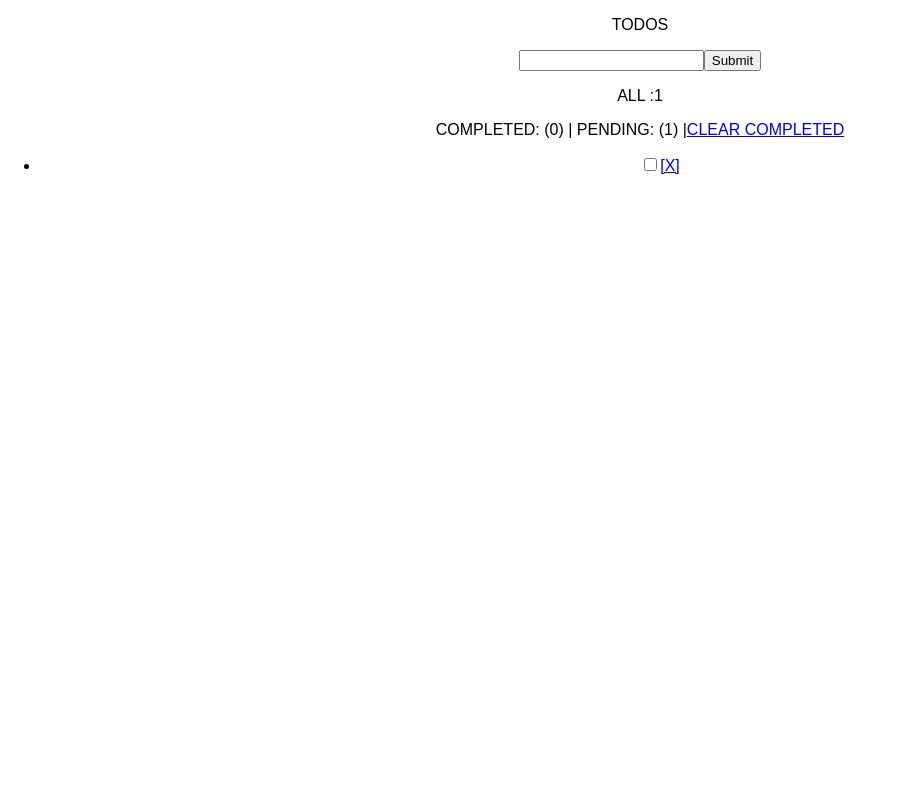
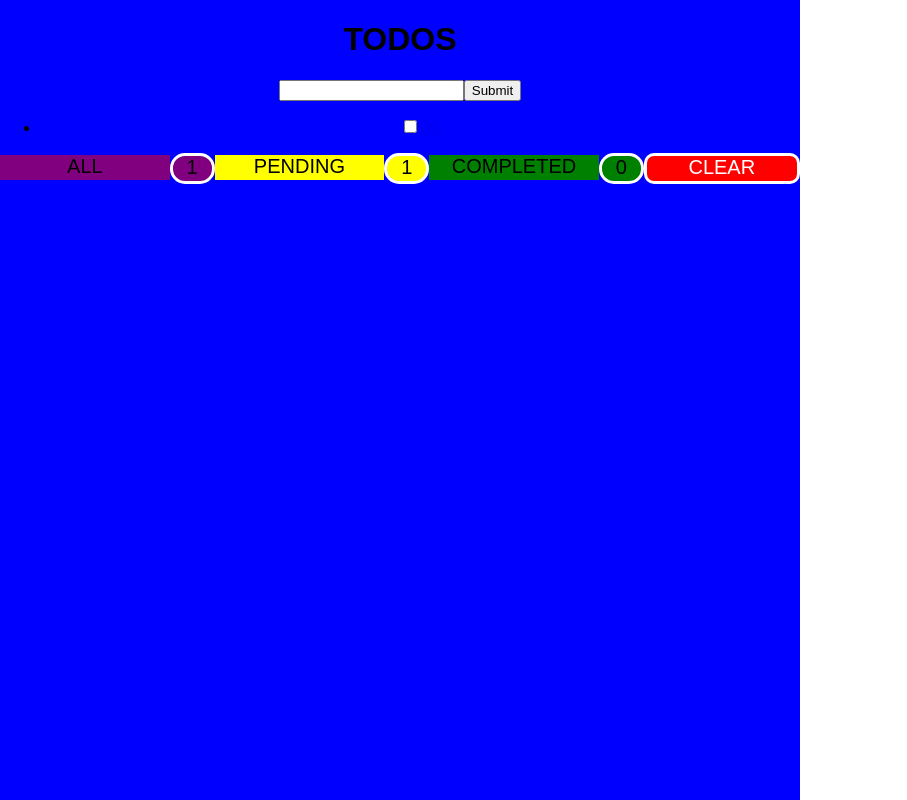
Before and after one commit to willsinn/react-todo-complete, a React (Create React App) app: page / in a window 1280 px wide. Shown: the whole page, without its empty margins (0-907 px from the left). Built offline with nearby package versions, Linux system fonts and the light colour scheme.

Commit message:
added classNames on App, styled todos-status-container

```diff
--- a/src/App.css
+++ b/src/App.css
@@ -1,28 +1,100 @@
-.App {
+.app-container {
   text-align: center;
+  height: 800px;
+  max-width: 800px;
+  background-color: blue;
+  display: flex;
+  flex-direction: column;
 }
 
-.App-logo {
-  animation: App-logo-spin infinite 20s linear;
-  height: 80px;
+
+
+/* todos status styling */
+
+.todos-status-container {
+  width: 800px;
+  height: 30px;
+  display: flex;
+  justify-content: space-between;
 }
 
-.App-header {
-  background-color: #222;
-  height: 150px;
-  padding: 20px;
-  color: white;
+.todos-status-all {
+  width: 175px;
+  height: 25px;
+  margin: auto;
+  background-color: purple;
+  font-size: 20px;
 }
 
-.App-title {
-  font-size: 1.5em;
+.todos-status-pending {
+  width: 175px;
+  height: 25px;
+  margin: auto;
+  background-color: yellow;
+  font-size: 20px;
+
 }
 
-.App-intro {
-  font-size: large;
+.todos-status-completed {
+  width: 175px;
+  height: 25px;
+  margin: auto;
+  background-color: green;
+  font-size: 20px;
+
 }
 
-@keyframes App-logo-spin {
-  from { transform: rotate(0deg); }
-  to { transform: rotate(360deg); }
+
+
+/* Number Counter Styles */
+
+.number-counter-all {
+  width: 40px;
+  height: 25px;
+  margin: auto;
+  background-color: purple;
+  border: 3px solid white;
+  font-size: 20px;
+  border-radius: 15px;
+
 }
+
+.number-counter-pending {
+  width: 40px;
+  height: 25px;
+  margin: auto;
+  background-color: yellow;
+  font-size: 20px;
+  border-radius: 15px;
+  border: 3px solid white;
+
+
+
+}
+.number-counter-completed {
+  width: 40px;
+  height: 25px;
+  margin: auto;
+  background-color: green;
+  font-size: 20px;
+  border-radius: 15px;
+  border: 3px solid white;
+
+
+}
+
+
+.todos-clear-completed {
+  width: 155px;
+  height: 25px;
+  margin: auto;
+  background-color: red;
+  font-size: 20px;
+  border-radius: 10px;
+  border: 3px solid white;
+}
+
+.todos-clear-completed a {
+  color: #FFFFFF;
+  text-decoration: none;
+}
--- a/src/App.js
+++ b/src/App.js
@@ -55,37 +55,44 @@ class App extends Component {
 
   render() {
     return (
-      <div className="App">
-      <p> TODOS </p>
+      <div className="app-container">
+      <h1 className="app-title"> TODOS </h1>
 
         <form onSubmit={this.handleSubmit.bind(this)} >
           <input onChange={this.handleChange.bind(this)} value={this.state.title} />
-          <button>
-            Submit
-          </button>
+          <button> Submit </button>
         </form>
 
-        <p className="Total-Todos">
-          ALL :
-          { this.state.todos.length }
-        </p>
-
-        <p className="Done-Todos">
-          COMPLETED:
-          ({ this.state.todos.filter((todo) => { return todo.done }).length }) |
-          PENDING:
-          ({ this.state.todos.filter((todo) => { return !todo.done }).length }) |
-            <a href='/' onClick={ this.handleClearCompleted.bind(this)} >
-             CLEAR COMPLETED
-             </a>
-        </p>
 
         <DisplayList
           handleDone={this.handleDone.bind(this)}
           handleDelete={this.handleDelete.bind(this)}
           todos={this.state.todos}
+        />
 
-        />
+
+        <div className="todos-status-container">
+          <p className="todos-status-all">
+          ALL
+          </p>
+          <p className="number-counter-all">{ this.state.todos.length }</p>
+
+          <p className="todos-status-pending">
+          PENDING
+          </p>
+          <p className="number-counter-pending">{ this.state.todos.filter((todo) => { return !todo.done }).length }</p>
+
+          <p className="todos-status-completed">
+          COMPLETED
+          </p>
+          <p className="number-counter-completed">{ this.state.todos.filter((todo) => { return todo.done }).length }</p>
+
+          <p className="todos-clear-completed">
+            <a href='/' onClick={ this.handleClearCompleted.bind(this)}>
+              CLEAR
+            </a>
+          </p>
+        </div>
       </div>
     );
   }
```
